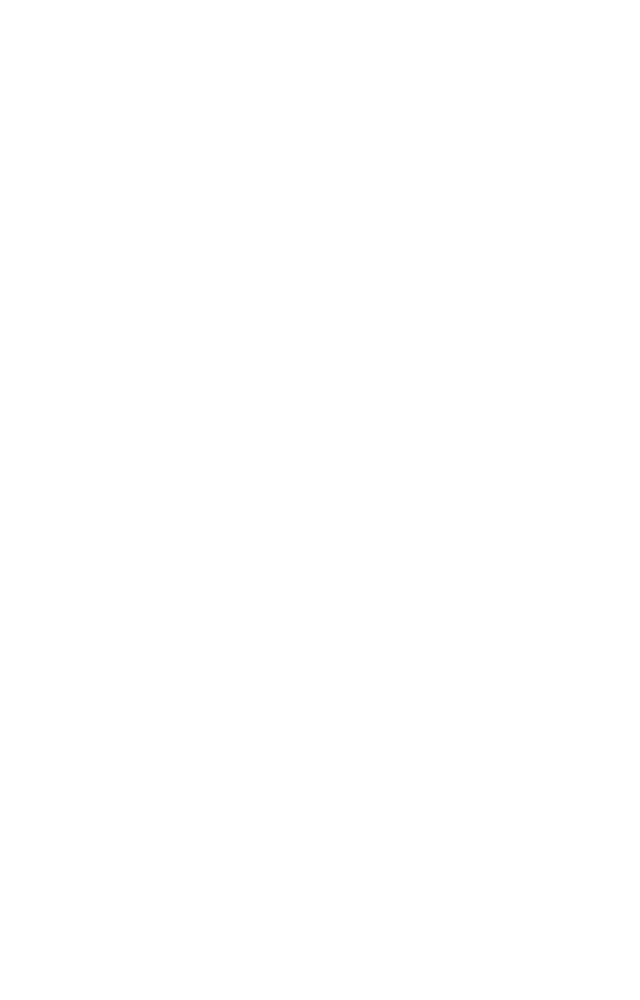
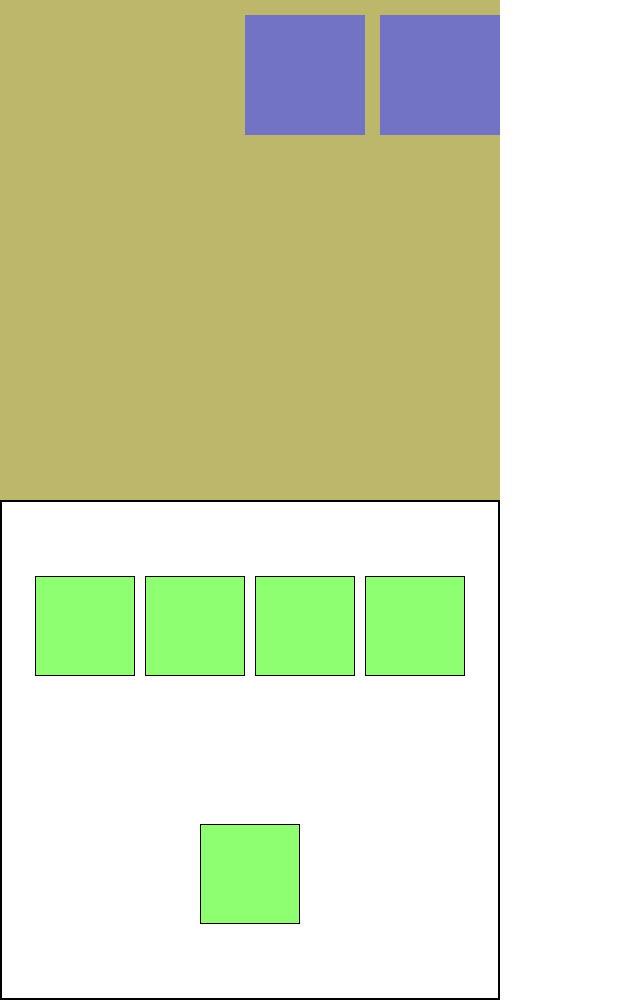
Before and after one commit to Raghavv-gupta/MERN-Stack, a plain HTML site: page 2-9-25/index.html in a window 1280 px wide. Shown: the whole page, without its empty margins (0-640 px from the left). Before the commit the page ends 800 px from the top, so only its background shows below. Drawn offline with Linux system fonts and the light colour scheme.

Commit message:
update code

```diff
--- a/2-9-25/index.html
+++ b/2-9-25/index.html
@@ -0,0 +1,22 @@
+<!DOCTYPE html>
+<html lang="en">
+<head>
+    <meta charset="UTF-8">
+    <meta name="viewport" content="width=device-width, initial-scale=1.0">
+    <title>Document</title>
+    <link rel="stylesheet" href="style.css">
+</head>
+<body>
+    <div class="container">
+        <div id="box"></div>
+        <div id="box"></div>
+    </div>
+    <div id="main">
+        <div class="box"></div>
+        <div class="box"></div>
+        <div class="box"></div>
+        <div class="box"></div>
+        <div class="box"></div>
+    </div>
+</body>
+</html>
--- a/2-9-25/style.css
+++ b/2-9-25/style.css
@@ -1,10 +1,40 @@
-.main{
-    height: 200px;
-    width: 200px;
+*{
+    margin: 0;
+    padding: 0;
+    box-sizing: border-box;
+}
+
+.container{
+    background-color: darkkhaki;
+    height: 500px;
+    width: 500px;
+}
+
+#box{
+    background-color: rgb(115, 115, 198);
+    height: 120px;
+    width: 120px;
+    margin: 15px 0 0 15px;
+    float: right;
+}
+
+
+#main{
+    height: 500px;
+    width: 500px;
     border: 2px black solid;
+    display: flex;
+    align-items:center;
+     justify-content: center;
+    flex-wrap: wrap;
+
 }
 
 .box{
-    height: 50px;
-    width: 50px;
+    height: 100px;
+    width: 100px;
+    margin: 5px;
+    border: 1px black solid;
+    background-color: rgb(142, 255, 113);
+    float: left;
 }
```
